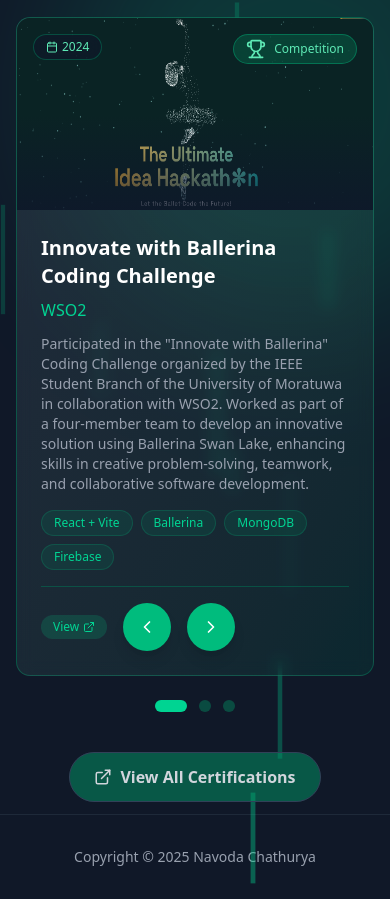
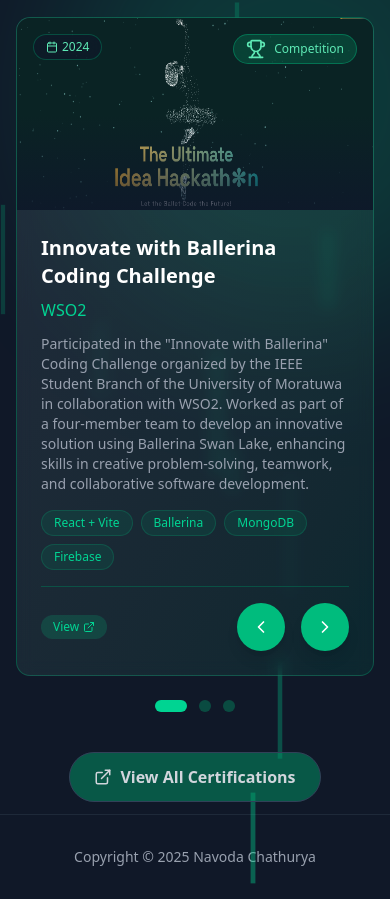
Before and after one commit to Navoda001/portfolio-frontend, a Next.js app: page /pages/certificate in a window 390 px wide. Shown: the part 459-1358 px from the top of the page. Built offline with nearby package versions, Linux system fonts and the light colour scheme.

Commit message:
update css

```diff
--- a/app/pages/certificate/page.tsx
+++ b/app/pages/certificate/page.tsx
@@ -333,23 +333,29 @@ const CertificatesComponent = () => {
                                         ))}
                                     </div>
                                     <div className="flex items-center justify-between pt-4 border-t border-emerald-700/50">
+                                        {/* Left Side (Credential Info) */}
                                         <div className="flex items-center space-x-4">
                                             {cert.credentialId && (
-                                                <span className="text-xs text-emerald-500/70 font-mono">Credential ID: {cert.credentialId}</span>
+                                                <span className="text-xs text-emerald-500/70 font-mono">
+                                                    Credential ID: {cert.credentialId}
+                                                </span>
                                             )}
                                             {cert.credentialUrl && (
                                                 <a
                                                     href={cert.credentialUrl}
                                                     target="_blank"
                                                     rel="noopener noreferrer"
-                                                    className="flex items-center gap-1 px-3 py-1 bg-emerald-500/20 text-emerald-400 text-xs rounded-full hover:bg-emerald-500/30 transition-colors duration-300"
+                                                    className="flex items-center gap-1 px-3 py-1 mr-3 bg-emerald-500/20 text-emerald-400 text-xs rounded-full hover:bg-emerald-500/30 transition-colors duration-300"
                                                 >
                                                     <span>View</span>
                                                     <ExternalLink className="w-3 h-3" />
                                                 </a>
                                             )}
-                                            {totalPages > 1 && (
-                                            <div className="flex md:hidden justify-end space-x-4">
+                                        </div>
+
+                                        {/* Right Side (Buttons) */}
+                                        {totalPages > 1 && (
+                                            <div className="flex md:hidden items-center space-x-4">
                                                 <motion.button
                                                     onClick={prev}
                                                     disabled={totalPages <= 1}
@@ -370,9 +376,6 @@ const CertificatesComponent = () => {
                                                 </motion.button>
                                             </div>
                                         )}
-                                        </div>
-
-
                                     </div>
 
                                 </div>
@@ -436,7 +439,7 @@ const CertificatesComponent = () => {
                 </div>
             </div>
             <MobilePageNavigation currentPath={pathname} />
-            <Footer/>
+            <Footer />
         </section>
     );
 };
```
